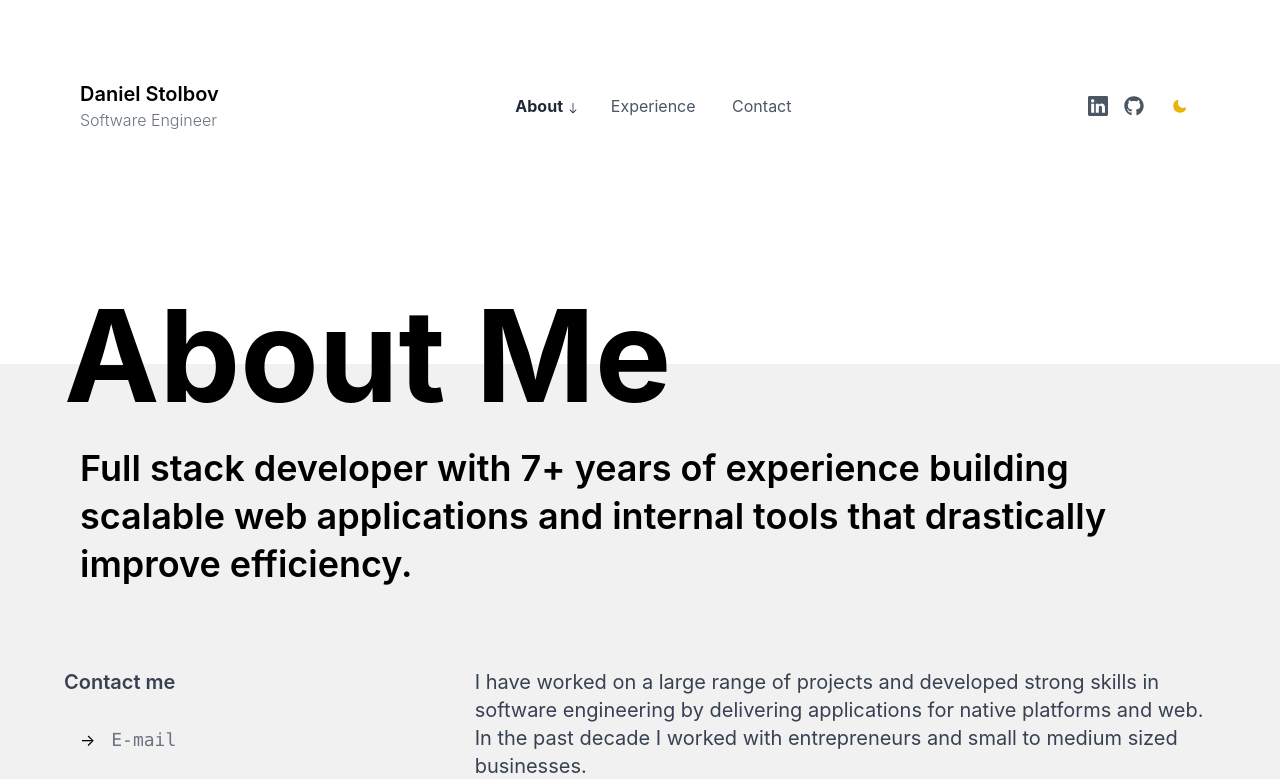
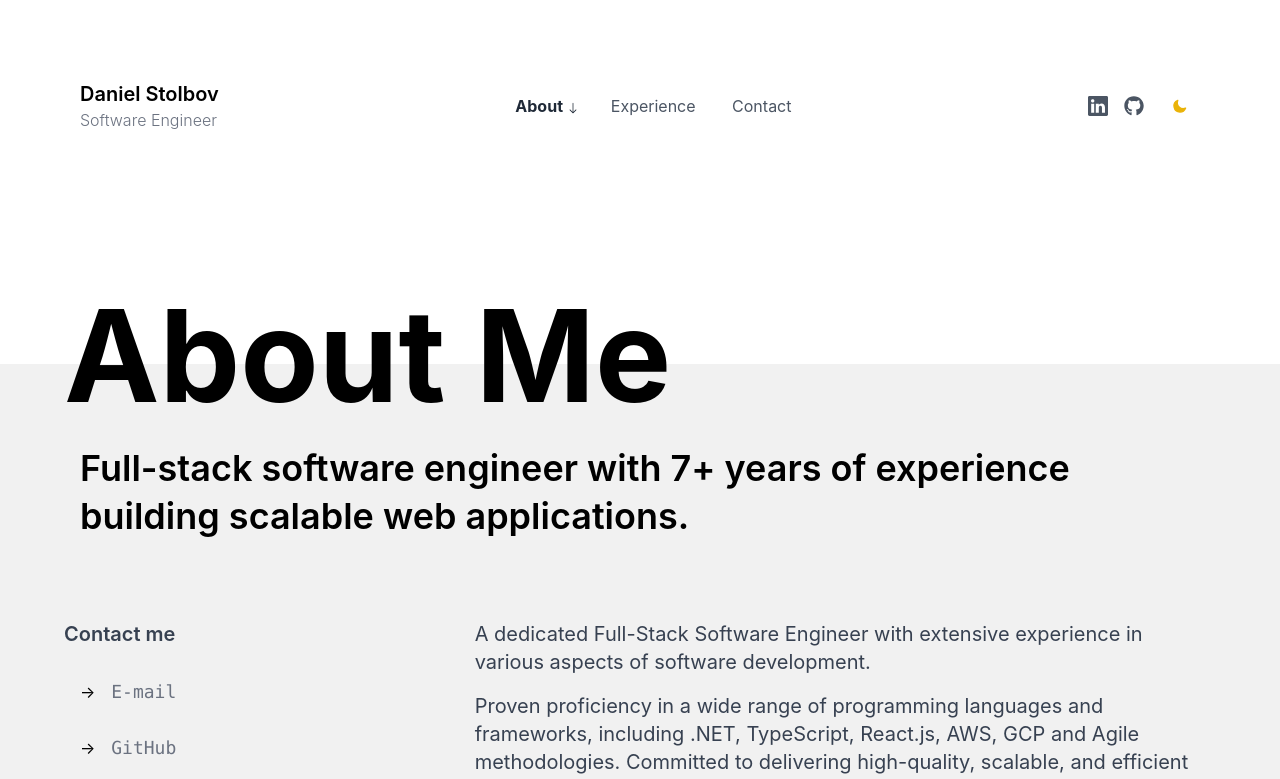
Before and after one commit to goosewin/portfolio, a Next.js app: page /about in a window 1280 px wide. Shown: the top 779 px of the page. Built offline with nearby package versions, Linux system fonts and the light colour scheme.

Commit message:
Updated data.ts

```diff
--- a/src/constants/data.ts
+++ b/src/constants/data.ts
@@ -4,14 +4,14 @@ const userData = {
   designation: "Software Engineer",
   avatarUrl: "/avatar.jpg",
   email: "daniel@webline.app",
-  location: "Sacramento, CA",
+  location: "California",
   projects: [],
   about: {
     title:
-      "Full stack developer with 7+ years of experience building scalable web applications and internal tools that drastically improve efficiency.",
+      "Full-stack software engineer with 7+ years of experience building scalable web applications.",
     description: [
-      "I have worked on a large range of projects and developed strong skills in software engineering by delivering applications for native platforms and web. In the past decade I worked with entrepreneurs and small to medium sized businesses.",
-      "I am Full-Stack Developer — my front-end and back-end expertise come together, essentially covering the full stack of technology for a project. Well versed with Front-End Tools like HTML, CSS, JavaScript; Back-End technologies and infrastructure: NodeJS, Express, NestJS, Fastify.",
+      "A dedicated Full-Stack Software Engineer with extensive experience in various aspects of software development.",
+      "Proven proficiency in a wide range of programming languages and frameworks, including .NET, TypeScript, React.js, AWS, GCP and Agile methodologies. Committed to delivering high-quality, scalable, and efficient software solutions.",
     ],
     currentProject: "",
     currentProjectUrl: "",
```
